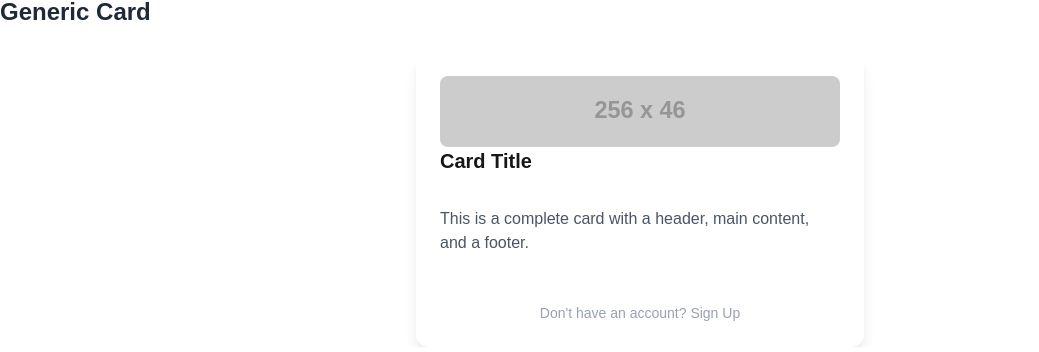
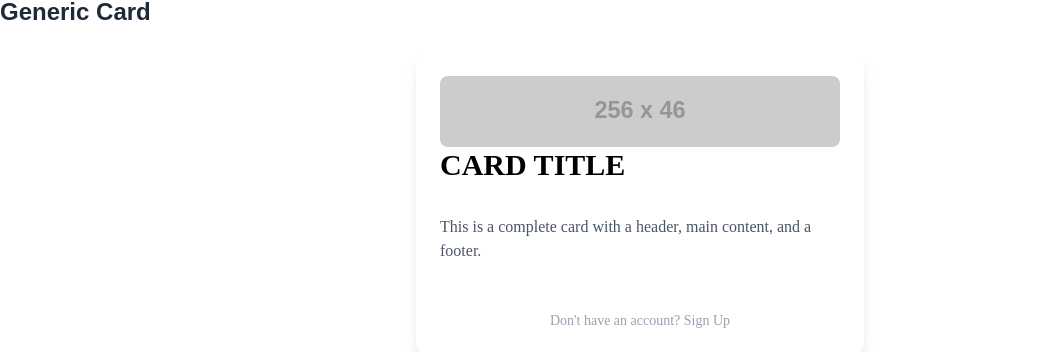
Before and after one commit to Sn3s/beauty_bar_components, a Next.js app: page / in a window 1280 px wide. Shown: the part 2399-2751 px from the top of the page, without its empty margins (0-1039 px from the left). Built offline with nearby package versions, Linux system fonts and the light colour scheme.

Commit message:
Added typography condig

```diff
--- a/src/app/components/cards/Card.tsx
+++ b/src/app/components/cards/Card.tsx
@@ -3,8 +3,8 @@ import React from 'react';
 /**
  * Props for the generic Card component.
  * @param {string} className - Optional Tailwind CSS classes for the card container.
+ * @param {string} title - The main title of the card's header section (simple string). Optional.
  * @param {React.ReactNode} header - The content for the card's header section (complex JSX). Optional.
- * @param {string} title - The main title of the card's header section (simple string). Optional.
  * @param {React.ReactNode} footer - The content for the card's footer section. Optional.
  * @param {React.ReactNode} children - The main content of the card.
  */
@@ -24,6 +24,33 @@ export const Card = ({
   children,
 }: CardProps) => {
 
+  // --- Typography & Style Configuration ---
+  const titleTypography = {
+    fontFamily: "font-['Owners_XWide']",
+    weight: 'font-bold',
+    size: 'text-3xl',
+    case: 'uppercase',
+    color: 'text-black',
+  };
+
+  const headerContainerTypography = {
+    fontFamily: "font-['Owners_XWide']",
+    size: 'text-base',
+    padding: 'pb-4',
+    borderColor: 'border-gray-200'
+  };
+
+  const footerContainerTypography = {
+    fontFamily: "font-['Owners_XWide']",
+    padding: 'pt-4',
+    borderColor: 'border-gray-200'
+  };
+
+  const contentContainerTypography = {
+    fontFamily: "font-['Owners_XWide']",
+    grow: 'flex-grow',
+  };
+
   const baseCardClasses = `
     bg-white
     shadow-lg
@@ -34,26 +61,31 @@ export const Card = ({
     gap-4
   `;
 
-  const combinedClasses = `${baseCardClasses} ${className}`;
+  // --- Building Class Strings from Typography Objects ---
+  const titleClasses = Object.values(titleTypography).join(' ');
+  const headerContainerClasses = Object.values(headerContainerTypography).join(' ');
+  const footerContainerClasses = Object.values(footerContainerTypography).join(' ');
+  const contentClasses = Object.values(contentContainerTypography).join(' ');
+  const combinedCardClasses = `${baseCardClasses} ${className}`;
 
   return (
-    <div className={combinedClasses}>
+    <div className={combinedCardClasses}>
       {/* Optional Header Section */}
       {(header || title) && (
-        <div className="pb-4">
+        <div className={headerContainerClasses}>
             {header}
-            {title && <h3 className="text-xl font-bold">{title}</h3>}
+            {title && <h3 className={titleClasses}>{title}</h3>}
         </div>
       )}
 
       {/* Main Content Area */}
-      <div className="flex-grow">
+      <div className={contentClasses}>
         {children}
       </div>
 
       {/* Optional Footer Section */}
       {footer && (
-        <div className="pt-4">
+        <div className={footerContainerClasses}>
           {footer}
         </div>
       )}
```
